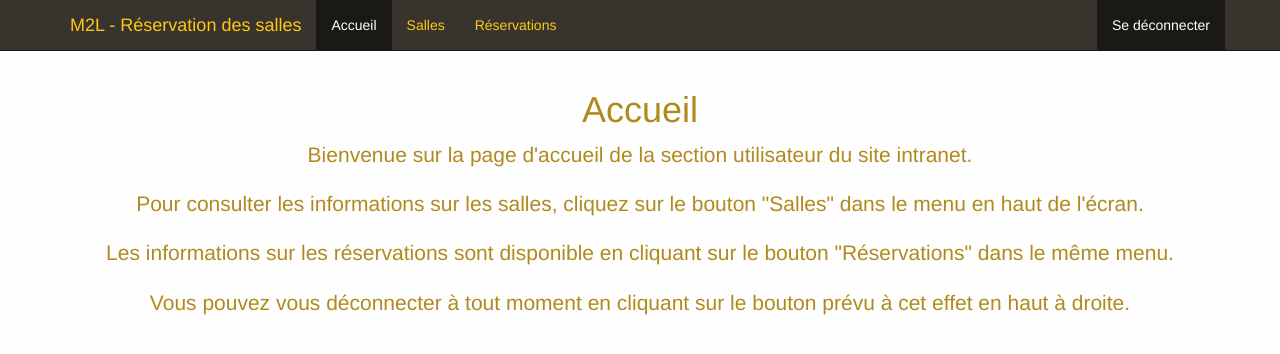
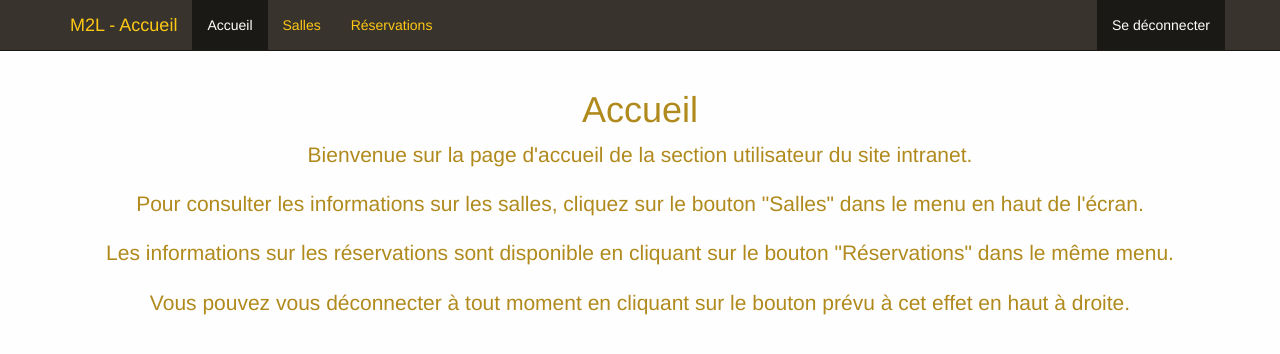
Before and after one commit to JoelTroch/SiteM2LResponsive, a PHP site: page /utilisateur/index.php in a window 1280 px wide. Shown: the top 354 px of the page. Run offline with PHP 8.4, Linux system fonts and the light colour scheme.

Commit message:
Changement des titres (en haut à gauche) selon la page visitée et correction d'un bug où la barre de navigation était plus grande sur la page de connection que sur les autres.

```diff
--- a/index.php
+++ b/index.php
@@ -18,7 +18,7 @@
 		<div class="navbar navbar-inverse navbar-fixed-top" role="navigation">
 			<div class="container">
 				<div class="navbar-header">
-					<p class="navbar-brand">M2L - Accueil</p>
+					<p><a class="navbar-brand" href="#">M2L - Connexion</a></p>
 				</div>
 			</div>
 		</div>
--- a/utilisateur/index.php
+++ b/utilisateur/index.php
@@ -24,7 +24,7 @@
 						<span class="icon-bar"></span>
 						<span class="icon-bar"></span>
 					</button>
-					<p><a class="navbar-brand" href="#">M2L - Réservation des salles</a></p>
+					<p><a class="navbar-brand" href="#">M2L - Accueil</a></p>
 				</div>
 				<div class="navbar-collapse collapse">
          			<ul class="nav navbar-nav">
```
